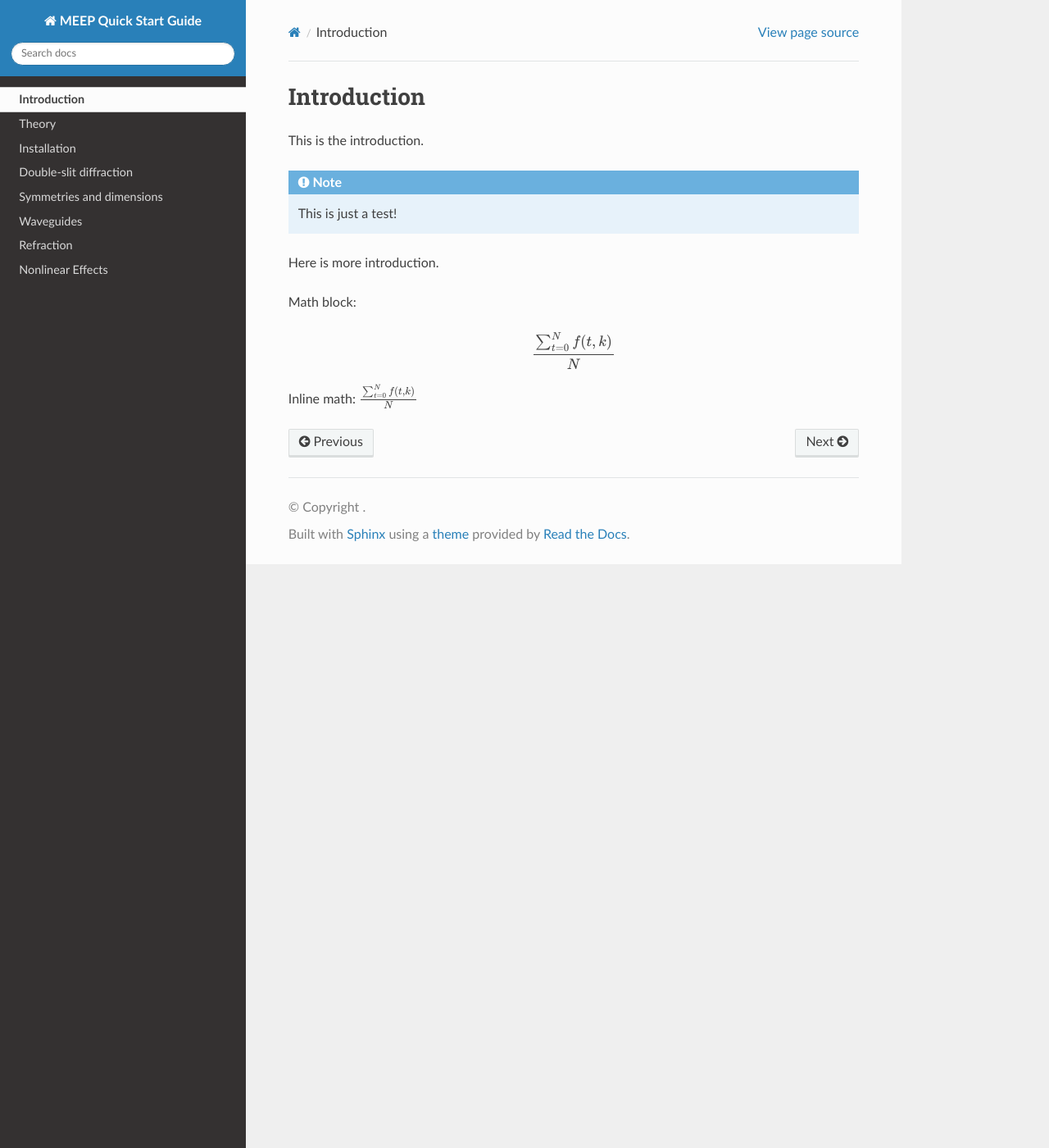
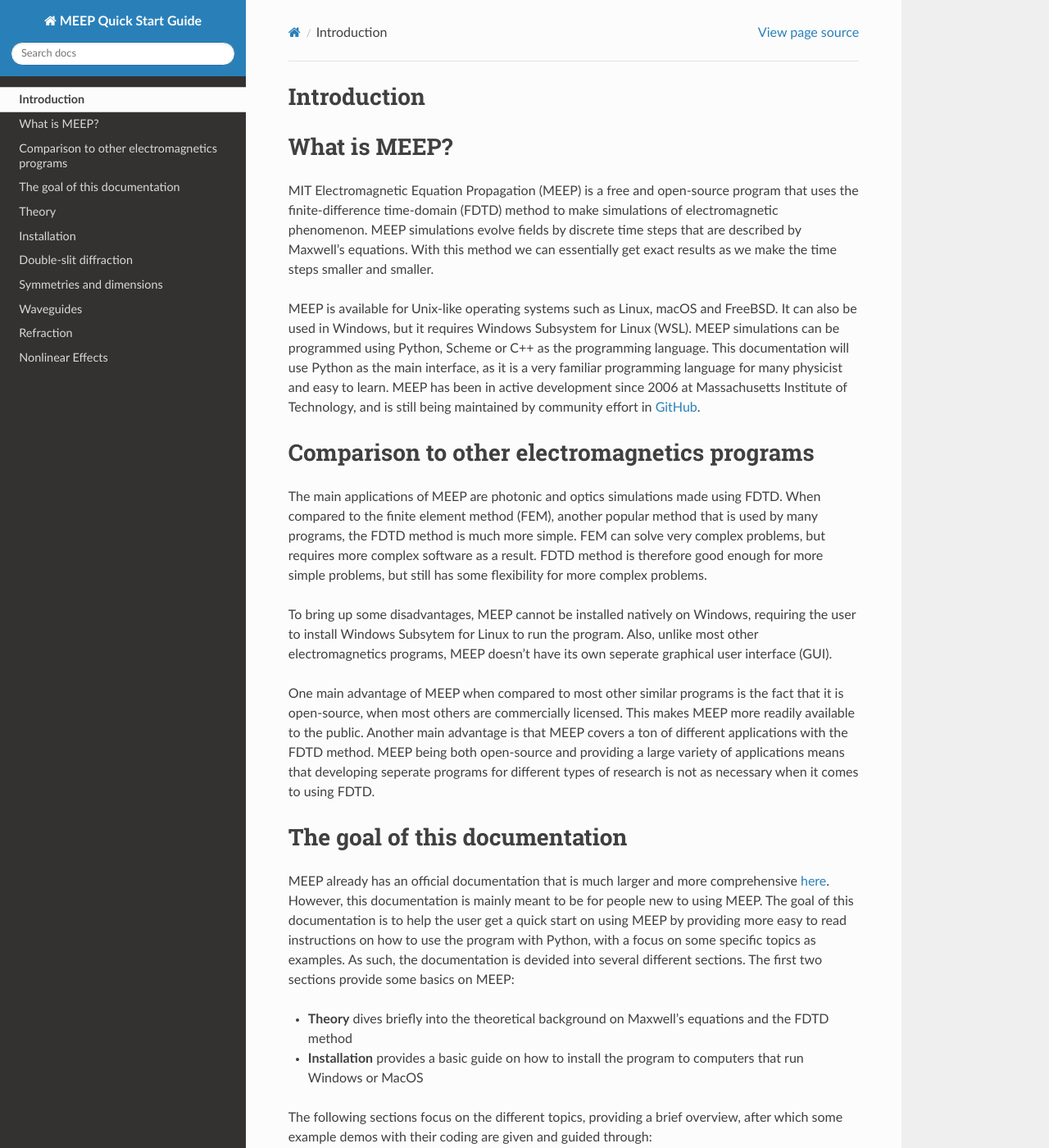
Before and after one commit to lehtisa/tuni_meep_doc, a Sphinx documentation site: the page built from docs/source/introduction.rst, in a window 1280 px wide and 1400 px high. Shown: the whole window at 82% size. Built offline with Sphinx 7.4.7 and the Read the Docs theme 3.1.0, drawn with Linux system fonts in a browser that asks for light colours; pages that are not in the unit, such as notebooks, are missing from menus; some of the changed text lies outside the part shown.

Commit message:
Updated introduction.rst

```diff
--- a/docs/source/introduction.rst
+++ b/docs/source/introduction.rst
@@ -3,19 +3,62 @@ Introduction
 
 .. _introduction:
 
+What is MEEP?
+=============
 
-This is the introduction.
+MIT Electromagnetic Equation Propagation (MEEP) is a free and open-source program that uses
+the finite-difference time-domain (FDTD) method to make simulations of electromagnetic phenomenon.
+MEEP simulations evolve fields by discrete time steps that are described by Maxwell’s equations.
+With this method we can essentially get exact results as we make the time steps smaller and smaller.
 
-.. note::
+MEEP is available for Unix-like operating systems such as Linux, macOS and FreeBSD.
+It can also be used in Windows, but it requires Windows Subsystem for Linux (WSL).
+MEEP simulations can be programmed using Python, Scheme or C++ as the programming language.
+This documentation will use Python as the main interface,
+as it is a very familiar programming language for many physicist and easy to learn.
+MEEP has been in active development since 2006 at Massachusetts Institute of Technology,
+and is still being maintained by community effort in `GitHub <https://github.com/NanoComp/meep>`_.
 
-    This is just a test!
+Comparison to other electromagnetics programs
+=============================================
 
-Here is more introduction.
+The main applications of MEEP are photonic and optics simulations made using FDTD.
+When compared to the finite element method (FEM), another popular method that is used by many programs,
+the FDTD method is much more simple. FEM can solve very complex problems, but requires more complex software as a result.
+FDTD method is therefore good enough for more simple problems, but still has some flexibility for more complex problems.
 
-Math block:
+To bring up some disadvantages, MEEP cannot be installed natively on Windows,
+requiring the user to install Windows Subsytem for Linux to run the program.
+Also, unlike most other electromagnetics programs, MEEP doesn't have its own seperate graphical user interface (GUI).
 
-.. math::
+One main advantage of MEEP when compared to most other similar programs is the fact that it is open-source,
+when most others are commercially licensed. This makes MEEP more readily available to the public.
+Another main advantage is that MEEP covers a ton of different applications with the FDTD method.
+MEEP being both open-source and providing a large variety of applications means that developing
+seperate programs for different types of research is not as necessary when it comes to using FDTD.
 
-   \frac{ \sum_{t=0}^{N}f(t,k) }{N}
+The goal of this documentation
+==============================
 
-Inline math: :math:`\frac{ \sum_{t=0}^{N}f(t,k) }{N}`
+MEEP already has an official documentation that is much larger and more comprehensive `here <https://meep.readthedocs.io/en/master/#>`_.
+However, this documentation is mainly meant to be for people new to using MEEP.
+The goal of this documentation is to help the user get a quick start on using MEEP by providing
+more easy to read instructions on how to use the program with Python, with a focus on some specific topics as examples.
+As such, the documentation is devided into several different sections. The first two sections provide some basics on MEEP:
+
+* **Theory** dives briefly into the theoretical background on Maxwell’s equations and the FDTD method
+
+* **Installation** provides a basic guide on how to install the program to computers that run Windows or MacOS
+
+The following sections focus on the different topics, providing a brief overview,
+after which some example demos with their coding are given and guided through:
+
+* **Double-slit diffraction** (This section also provides the basics on building a MEEP simulation)
+
+* **Symmetries and dimensions** (2- and 3-dimensional objects)
+
+* **Waveguides**
+
+* **Refraction** (Refraction in a spherical lens, Luneburg Lens)
+
+* **Nonlinear effects** (Second and third order nonlinear effects)
```
